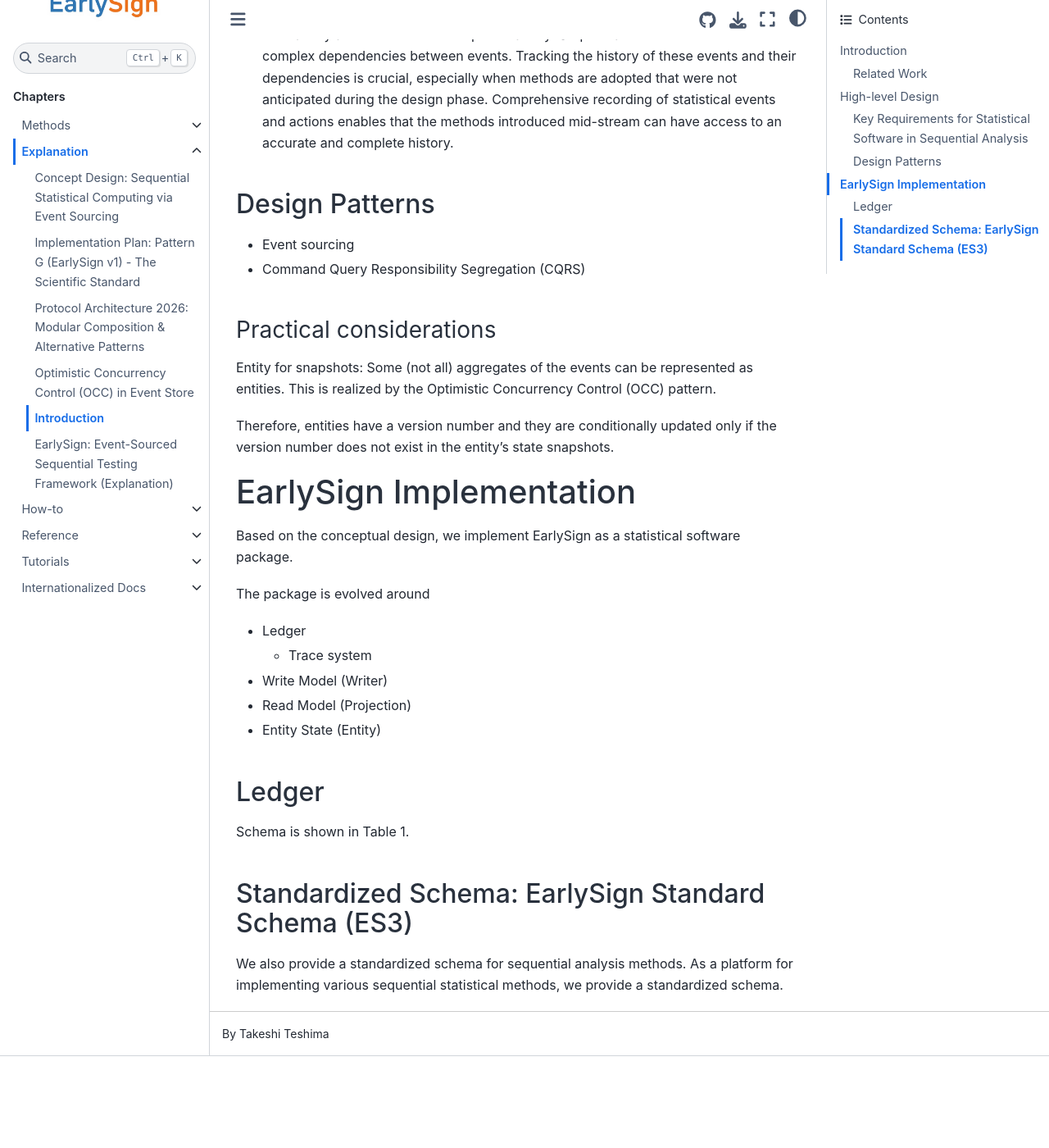
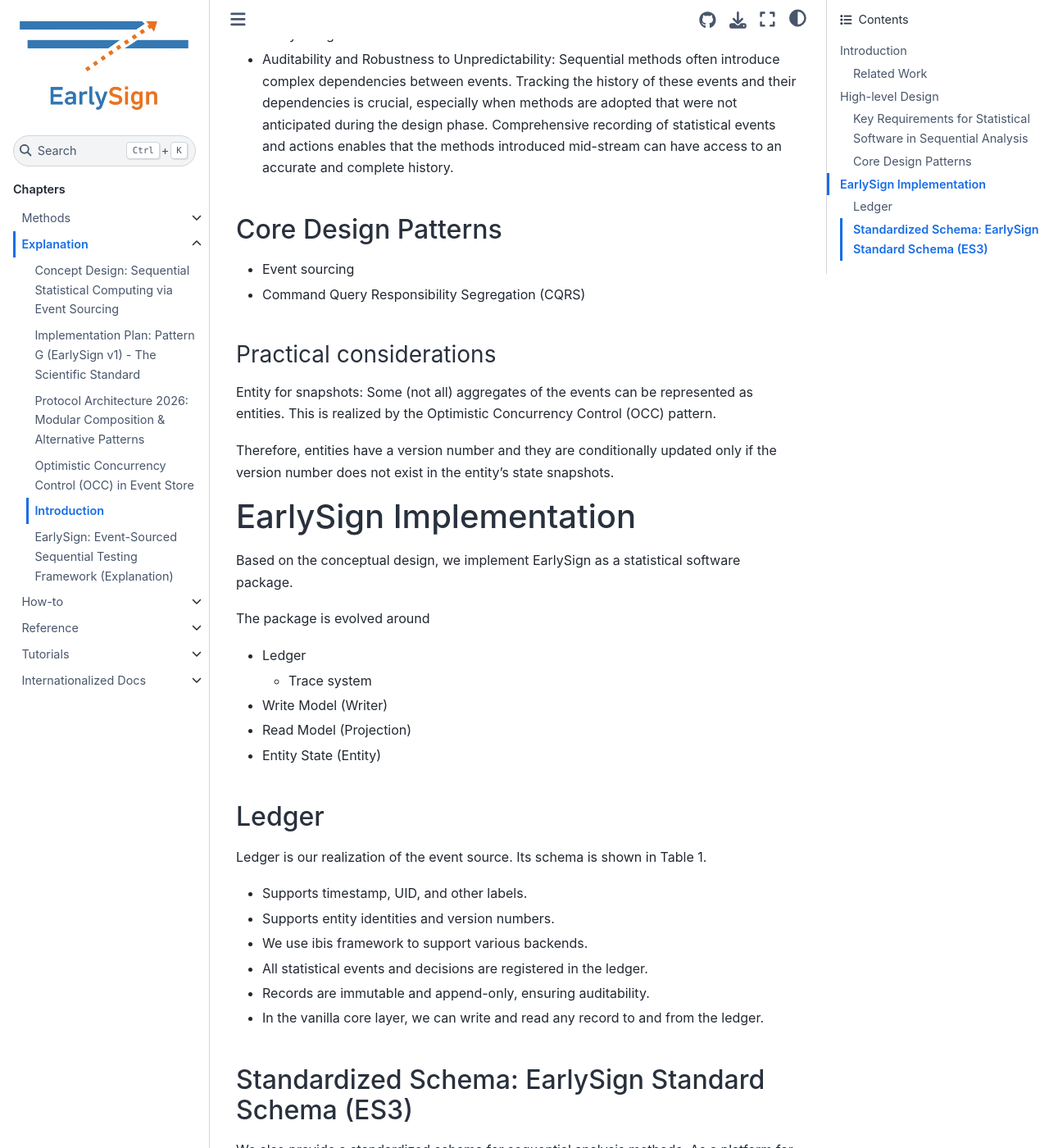
Before and after one commit to early-sign/EarlySign, a Sphinx documentation site: the page built from docs/source/explanation/JSS.md, in a window 1280 px wide and 1400 px high, scrolled down 1110 px. Shown: the whole window at 82% size. Built offline with Sphinx 7.4.7 and the Sphinx Book theme 1.1.4, drawn with Linux system fonts in a browser that asks for light colours; before the commit the page ends 2398 px from its top, so only the background shows below that; some of the changed text lies outside the part shown.

Commit message:
Update docs

```diff
--- a/docs/source/explanation/JSS.md
+++ b/docs/source/explanation/JSS.md
@@ -24,7 +25,7 @@
 - Auditability and Robustness to Unpredictability: Sequential methods often introduce complex dependencies between events. Tracking the history of these events and their dependencies is crucial, especially when methods are adopted that were not anticipated during the design phase. Comprehensive recording of statistical events and actions enables that the methods introduced mid-stream can have access to an accurate and complete history.
 
 
-## Design Patterns
+## Core Design Patterns
 
 - Event sourcing
 - Command Query Responsibility Segregation (CQRS)
@@ -48,7 +49,19 @@
 - Entity State (Entity)
 
 ## Ledger
-Schema is shown in Table 1.
+Ledger is our realization of the event source.
+Its schema is shown in Table 1.
+
+- Supports timestamp, UID, and other labels.
+- Supports entity identities and version numbers.
+
+- We use ibis framework to support various backends.
+
+- All statistical events and decisions are registered in the ledger.
+
+- Records are immutable and append-only, ensuring auditability.
+
+- In the vanilla core layer, we can write and read any record to and from the ledger.
 
 ## Standardized Schema: EarlySign Standard Schema (ES3)
 We also provide a standardized schema for sequential analysis methods.
```
Also changed, not shown: other parts of docs/source/explanation/JSS.md (+2 -1 lines).
